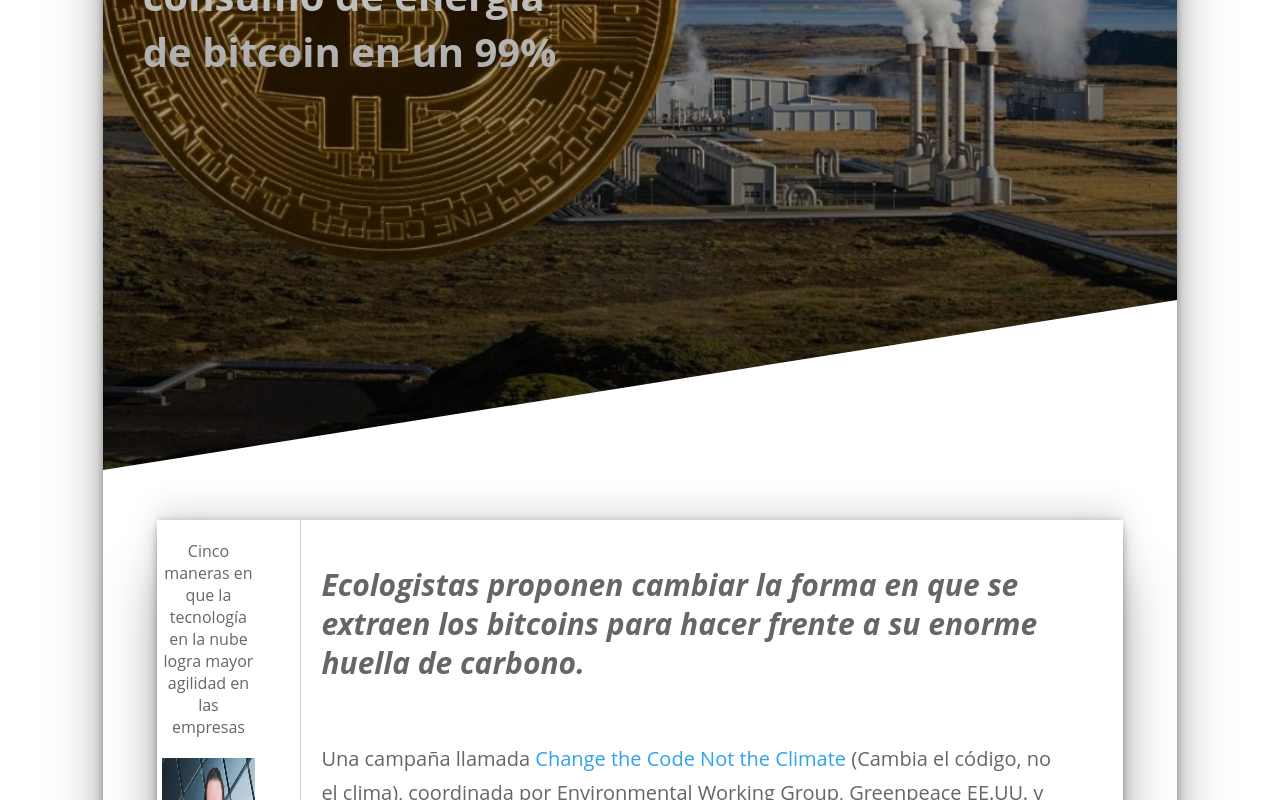
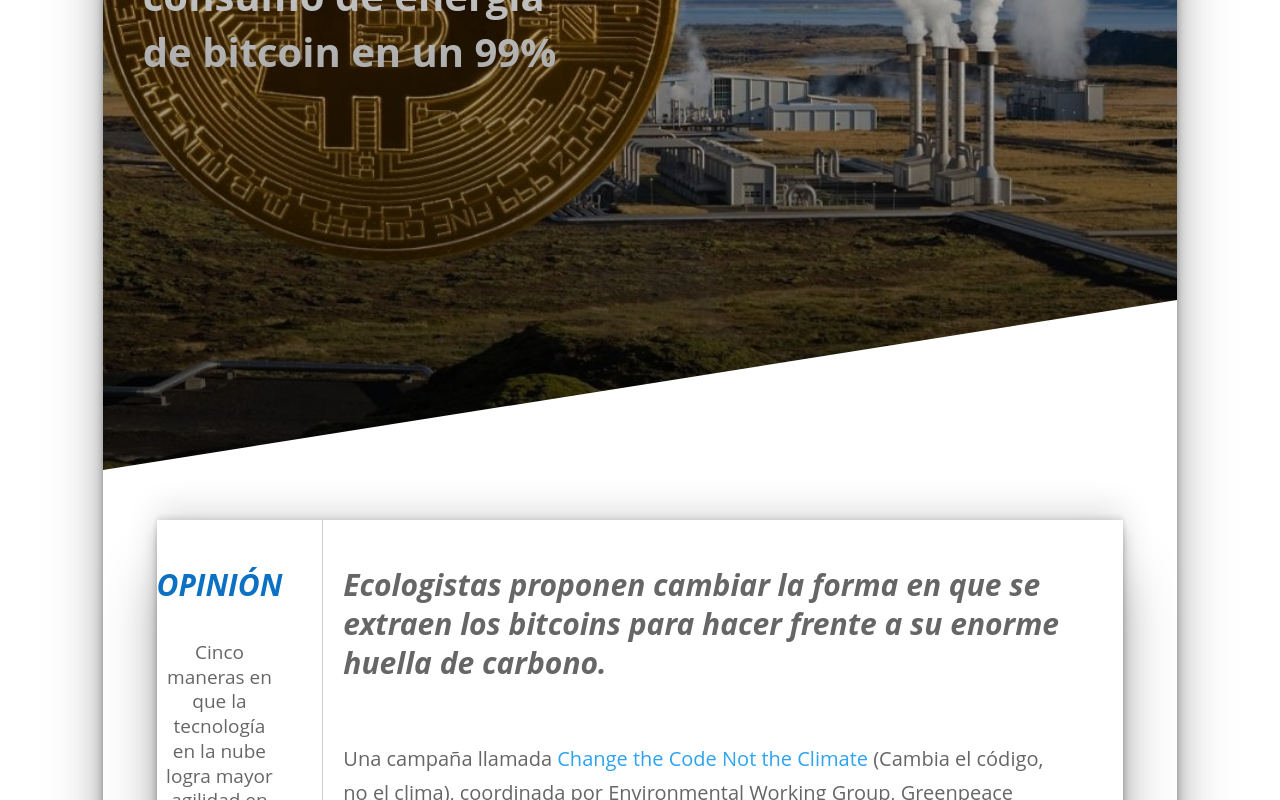
Before and after one commit to ecarranza9/uai-lppa-web, a plain HTML site: page web-clase-04/index.html in a window 1280 px wide. Shown: the part 314-1114 px from the top of the page. Drawn offline with Linux system fonts and the light colour scheme.

Commit message:
Se agrego titulo para el aside

```diff
--- a/web-clase-04/index.html
+++ b/web-clase-04/index.html
@@ -77,6 +77,7 @@
         </div>
         <div class="content__aside_article">
           <aside class="aside">
+            <h2 class="aside__title">OPINIÓN</h2>
             <div class="post">
               <div class="post__title">
                 Cinco maneras en que la tecnología en la nube logra mayor
--- a/web-clase-04/styles.css
+++ b/web-clase-04/styles.css
@@ -1,5 +1,5 @@
 body {
-  font-family: "Open Sans", "Helvetica Neue";
+  font-family: open sans, Helvetica, sans-serif;;
   color: #666;
   font-weight: 500;
 }
@@ -12,7 +12,7 @@ h2 {
 }
 
 p {
-  font-family: "Open Sans", "Helvetica Neue";
+  font-family: open sans, Helvetica, sans-serif;;
   padding-bottom: 1em;
   line-height: 1.7em;
   font-size: 20px;
@@ -197,6 +197,13 @@ article.article {
   align-items: center;
 }
 
+.aside__title {
+  line-height: 1em;
+  margin-bottom: 20px;
+  margin-top: 50px;
+  color: #0c71c3;
+}
+
 .post {
   width: 90%;
   height: 100%;
@@ -204,6 +211,9 @@ article.article {
 }
 
 .post__title {
+  font-size: 19px;
+  font-weight: 400;
+  line-height: 1.3em;
   text-align: center;
 }
 
```
